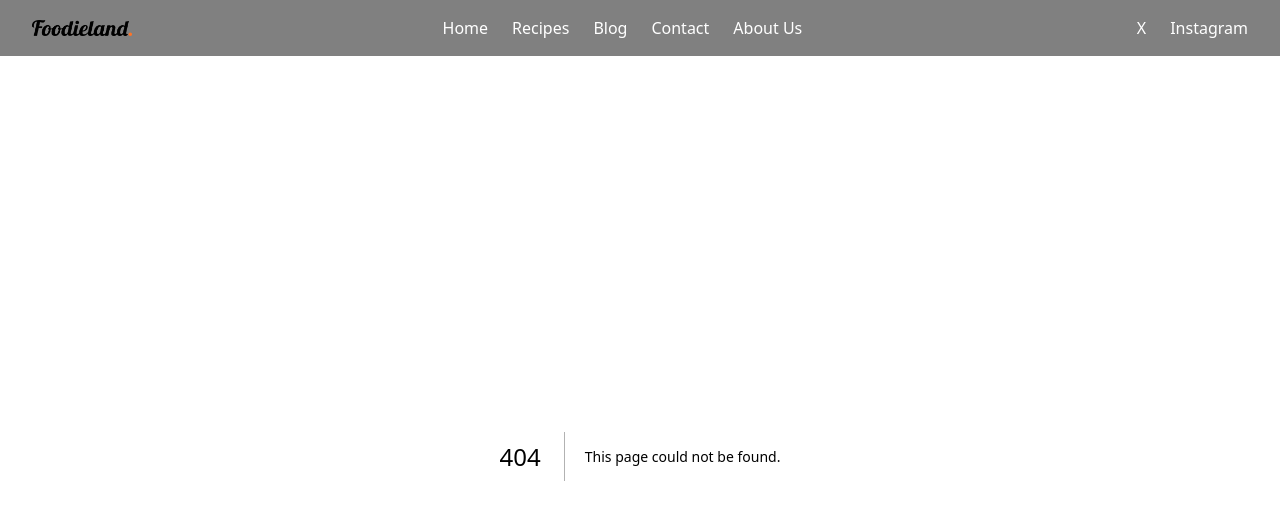
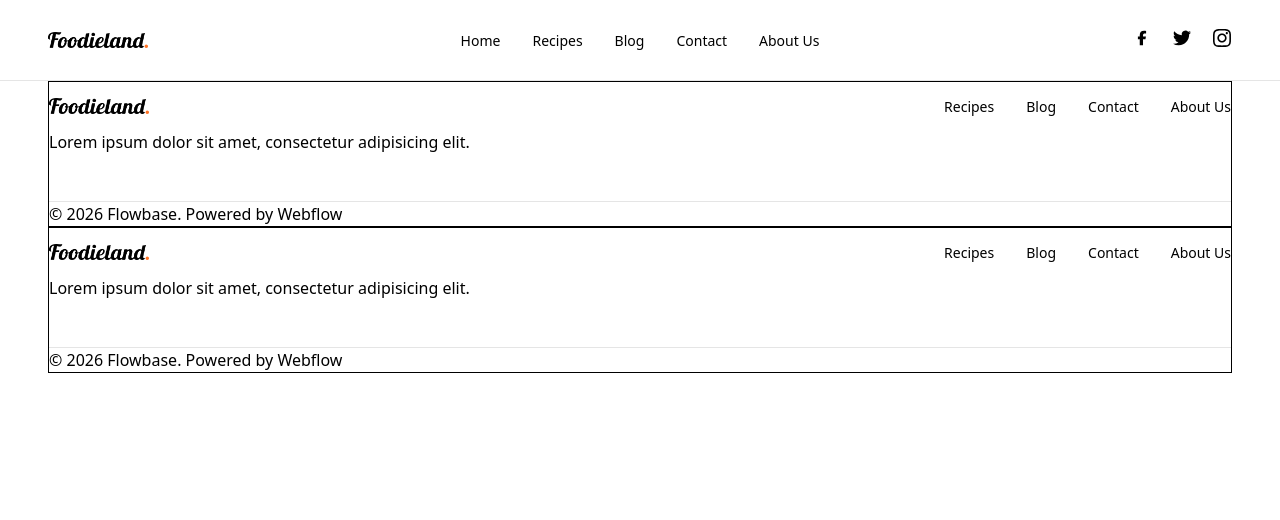
Before and after one commit to Scorpio0712/Foodieland-Portfolio, a Next.js app: page /components/footer in a window 1280 px wide. Before the commit this address had no page. Shown: the top 520 px of the page. Built offline with nearby package versions, Linux system fonts and the light colour scheme.

Commit message:
complete header and create footer

```diff
--- /dev/null
+++ b/app/components/footer/footer.module.css
@@ -0,0 +1,33 @@
+.footerMain {
+    border: 1px solid black;
+    margin: 0 3rem;
+}
+
+.navContainer {
+    height: 7.5rem;
+    border-bottom: 1px solid rgba(0, 0, 0, 0.1);
+}
+
+.nav {
+    display: flex;
+    padding: 1rem 0;
+    height: 3rem;
+    align-items: center;
+    justify-content: space-between;
+}
+
+.navMenuList {
+    display: flex;
+    text-decoration: none;
+    gap: 2rem;
+}
+
+.navMenuList li {
+    font-weight: 500;
+    font-size: 14px;
+    transition: all 0.3s ease;
+}
+
+.navMenuList li:hover {
+    transform: scale(1.1);
+}
--- /dev/null
+++ b/app/components/footer/page.tsx
@@ -0,0 +1,43 @@
+import React from "react";
+import style from "./footer.module.css";
+import Image from "next/image";
+import Link from "next/link";
+
+function Footer() {
+  const currentDate = new Date().getFullYear();
+  return (
+    <footer className={style.footerMain}>
+      <div className={style.navContainer}>
+        <nav className={style.nav}>
+          <Image
+            src="/images/image.png"
+            width={1000}
+            height={500}
+            alt="Foodieland Logo"
+            style={{ width: "100px", height: "30" }}
+          />
+          <ul className={style.navMenuList}>
+            <li>
+              <Link href={"../"}>Recipes</Link>
+            </li>
+            <li>
+              <Link href={"../"}>Blog</Link>
+            </li>
+            <li>
+              <Link href={"../"}>Contact</Link>
+            </li>
+            <li>
+              <Link href={"../"}>About Us</Link>
+            </li>
+          </ul>
+        </nav>
+        <p>Lorem ipsum dolor sit amet, consectetur adipisicing elit.</p>
+      </div>
+      <div className={style.copyRightContainer}>
+        <p className={style.footerDetail}>&copy; {currentDate} Flowbase. Powered by <span>Webflow</span> </p>
+      </div>
+    </footer>
+  );
+}
+
+export default Footer;
--- a/app/components/header/header.module.css
+++ b/app/components/header/header.module.css
@@ -1,15 +1,10 @@
 .headerMain {
-    background-color: gray;
-    color: white;
-}
-
-.headerLogo {
-    font-size: 1.5rem;
-    font-weight: bold;
+    border-bottom: 1px solid rgba(0, 0, 0, 0.1);
 }
 
 .nav {
-    margin: 0 2rem;
+    height: 5rem;
+    margin: 0 3rem;
     padding: 1rem 0;
     display: flex;
     justify-content: space-between;
@@ -19,11 +14,49 @@
 .navMenuList {
     list-style: none;
     display: flex;
-    gap: 1.5rem;
+    gap: 2rem;
+}
+
+.navMenuList li{
+    color: black;
+    font-weight: 500;
+    font-size: 14px;
+    transition: all 0.3s ease;
+}
+
+.navMenuList li:hover{
+    transform: scale(1.1);
 }
 
 .navSocialList {
     list-style: none;
     display: flex;
-    gap: 1.5rem;
+    gap: 1.25rem;
 }
+
+/* สไตล์สำหรับ Social Icon button */
+.facebookIcon, .twitterIcon, .instagramIcon {
+
+    display: inline-flex;
+    align-items: center;
+    justify-content: center;
+    width: 20px;
+    height: 20px;
+    color: black;
+    text-decoration: none;
+    transition: all 0.3s ease;
+
+
+}
+
+/* เมื่อ hover (เลื่อนเมาส์ไปที่ปุ่ม) */
+.facebookIcon:hover, .twitterIcon:hover, .instagramIcon:hover{
+    transform: scale(1.1);
+}
+
+
+/* SVG icon styling */
+.facebookIcon svg, .twitterIcon svg, .instagramIcon svg {
+    width: 18px;
+    height: 18px;
+}
--- a/app/components/header/page.tsx
+++ b/app/components/header/page.tsx
@@ -3,7 +3,9 @@ import style from "./header.module.css";
 import Link from "next/link";
 import Image from "next/image";
 
-function HeaderPage() {
+
+
+function Header() {
   return (
     <header className={style.headerMain}>
       <nav className={style.nav}>
@@ -33,13 +35,23 @@ function HeaderPage() {
         </ul>
         <ul className={style.navSocialList}>
           <li>
-            <link rel="icon" href="/app/favicon.ico" sizes="any" />
+            <a href="https://facebook.com" target="_blank" className={style.facebookIcon}>
+              <svg xmlns="http://www.w3.org/2000/svg" viewBox="0 0 640 640"><path d="M240 363.3L240 576L356 576L356 363.3L442.5 363.3L460.5 265.5L356 265.5L356 230.9C356 179.2 376.3 159.4 428.7 159.4C445 159.4 458.1 159.8 465.7 160.6L465.7 71.9C451.4 68 416.4 64 396.2 64C289.3 64 240 114.5 240 223.4L240 265.5L174 265.5L174 363.3L240 363.3z"/></svg>
+            </a>
           </li>
           <li>
-            <Link href={"../"}>X</Link>
+            <a href="https://twitter.com" target="_blank" className={style.twitterIcon}>
+              <svg xmlns="http://www.w3.org/2000/svg" viewBox="0 0 24 24" width="24" height="24">
+                <path d="M23.953 4.57a10 10 0 01-2.825.775 4.958 4.958 0 002.163-2.723c-.951.555-2.005.959-3.127 1.184a4.92 4.92 0 00-8.384 4.482C7.69 8.095 4.067 6.13 1.64 3.162a4.822 4.822 0 00-.666 2.475c0 1.71.87 3.213 2.188 4.096a4.904 4.904 0 01-2.228-.616v.06a4.923 4.923 0 003.946 4.827 4.996 4.996 0 01-2.212.085 4.936 4.936 0 004.604 3.417 9.867 9.867 0 01-6.102 2.105c-.39 0-.779-.023-1.17-.067a13.995 13.995 0 007.557 2.209c9.053 0 13.998-7.496 13.998-13.985 0-.21 0-.42-.015-.63A9.935 9.935 0 0024 4.59z"/>
+              </svg>
+            </a>
           </li>
           <li>
-            <Link href={"../"}>Instagram</Link>
+            <a href="https://instagram.com" target="_blank" className={style.instagramIcon}>
+              <svg xmlns="http://www.w3.org/2000/svg" viewBox="0 0 24 24" width="24" height="24">
+                <path d="M12 2.163c3.204 0 3.584.012 4.85.07 3.252.148 4.771 1.691 4.919 4.919.058 1.265.069 1.645.069 4.849 0 3.205-.012 3.584-.069 4.849-.149 3.225-1.664 4.771-4.919 4.919-1.266.058-1.644.07-4.85.07-3.204 0-3.584-.012-4.849-.07-3.26-.149-4.771-1.699-4.919-4.92-.058-1.265-.07-1.644-.07-4.849 0-3.204.013-3.583.07-4.849.149-3.227 1.664-4.771 4.919-4.919 1.266-.057 1.645-.069 4.849-.069zm0-2.163c-3.259 0-3.667.014-4.947.072-4.358.2-6.78 2.618-6.98 6.98-.059 1.281-.073 1.689-.073 4.948 0 3.259.014 3.668.072 4.948.2 4.358 2.618 6.78 6.98 6.98 1.281.058 1.689.072 4.948.072 3.259 0 3.668-.014 4.948-.072 4.354-.2 6.782-2.618 6.979-6.98.059-1.28.073-1.689.073-4.948 0-3.259-.014-3.667-.072-4.947-.196-4.354-2.617-6.78-6.979-6.98-1.281-.059-1.69-.073-4.949-.073zm0 5.838c-3.403 0-6.162 2.759-6.162 6.162s2.759 6.163 6.162 6.163 6.162-2.759 6.162-6.163c0-3.403-2.759-6.162-6.162-6.162zm0 10.162c-2.209 0-4-1.79-4-4 0-2.209 1.791-4 4-4s4 1.791 4 4c0 2.21-1.791 4-4 4zm6.406-11.845c-.796 0-1.441.645-1.441 1.44s.645 1.44 1.441 1.44c.795 0 1.439-.645 1.439-1.44s-.644-1.44-1.439-1.44z"/>
+              </svg>
+            </a>
           </li>
         </ul>
       </nav>
@@ -47,4 +59,4 @@ function HeaderPage() {
   );
 }
 
-export default HeaderPage;
+export default Header;
--- a/app/layout.tsx
+++ b/app/layout.tsx
@@ -1,6 +1,7 @@
 import type { Metadata } from "next";
 import { Geist, Geist_Mono } from "next/font/google";
-import HeaderPage from "./components/header/page";
+import HeaderComp from "./components/header/page";
+import FooterComp from "./components/footer/page";
 import "./globals.css";
 
 const geistSans = Geist({
@@ -28,8 +29,9 @@ export default function RootLayout({
       <body
         className={`${geistSans.variable} ${geistMono.variable} antialiased`}
       >
-        <HeaderPage />
+        <HeaderComp />
         {children}
+        <FooterComp />
       </body>
     </html>
   );
--- a/package.json
+++ b/package.json
@@ -11,7 +11,8 @@
   "dependencies": {
     "next": "16.1.6",
     "react": "19.2.3",
-    "react-dom": "19.2.3"
+    "react-dom": "19.2.3",
+    "react-share": "^5.2.2"
   },
   "devDependencies": {
     "@tailwindcss/postcss": "^4",
```
Also changed, not shown: 1 other file (tests, documents, lock files or other folders).
